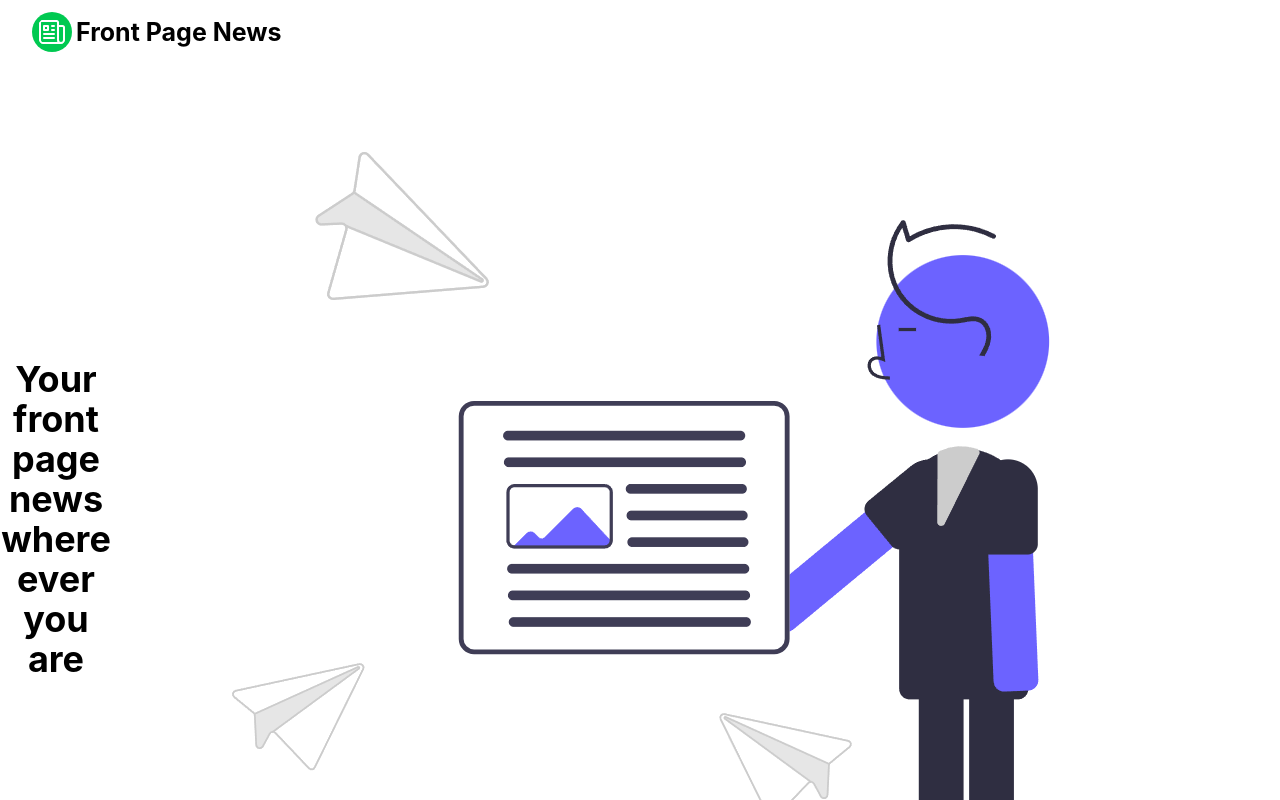
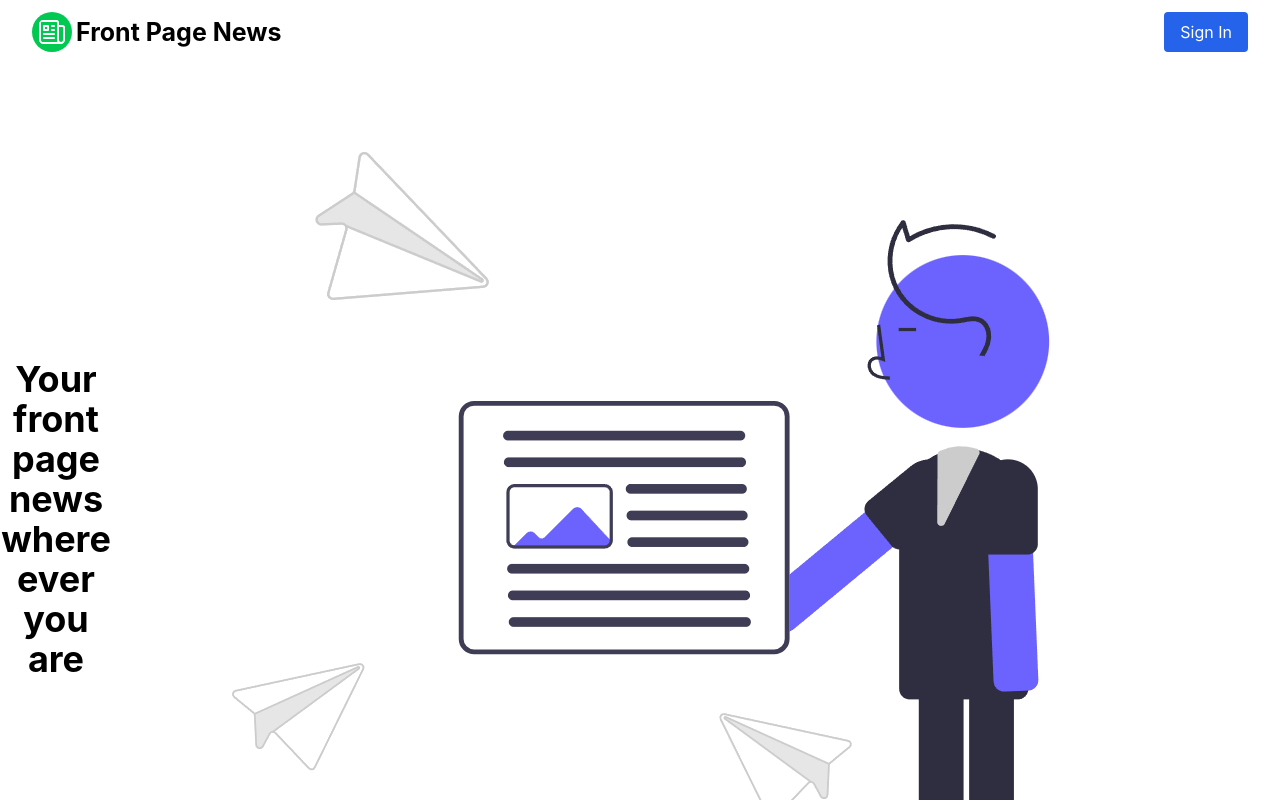
Before and after one commit to DominykMcNamara/feed_reader, a React (Vite) app: page / in a window 1280 px wide. Shown: the top 800 px of the page. Built offline with nearby package versions, Linux system fonts and the light colour scheme.

Commit message:
fix: update Sign In button styling for improved visual consistency

```diff
--- a/src/components/NavBar.tsx
+++ b/src/components/NavBar.tsx
@@ -22,7 +22,7 @@ function NavBar({ links }: { links: string[] }) {
           href="#"
 
         >
-          <button className=" bg-primary text-white hover:cursor-pointer hover:bg-blue-600 rounded px-4 py-2">
+          <button className=" bg-accent text-white hover:cursor-pointer hover:bg-accent-hover rounded-sm px-4 py-2">
           Sign In
           </button>
         </a>
```
